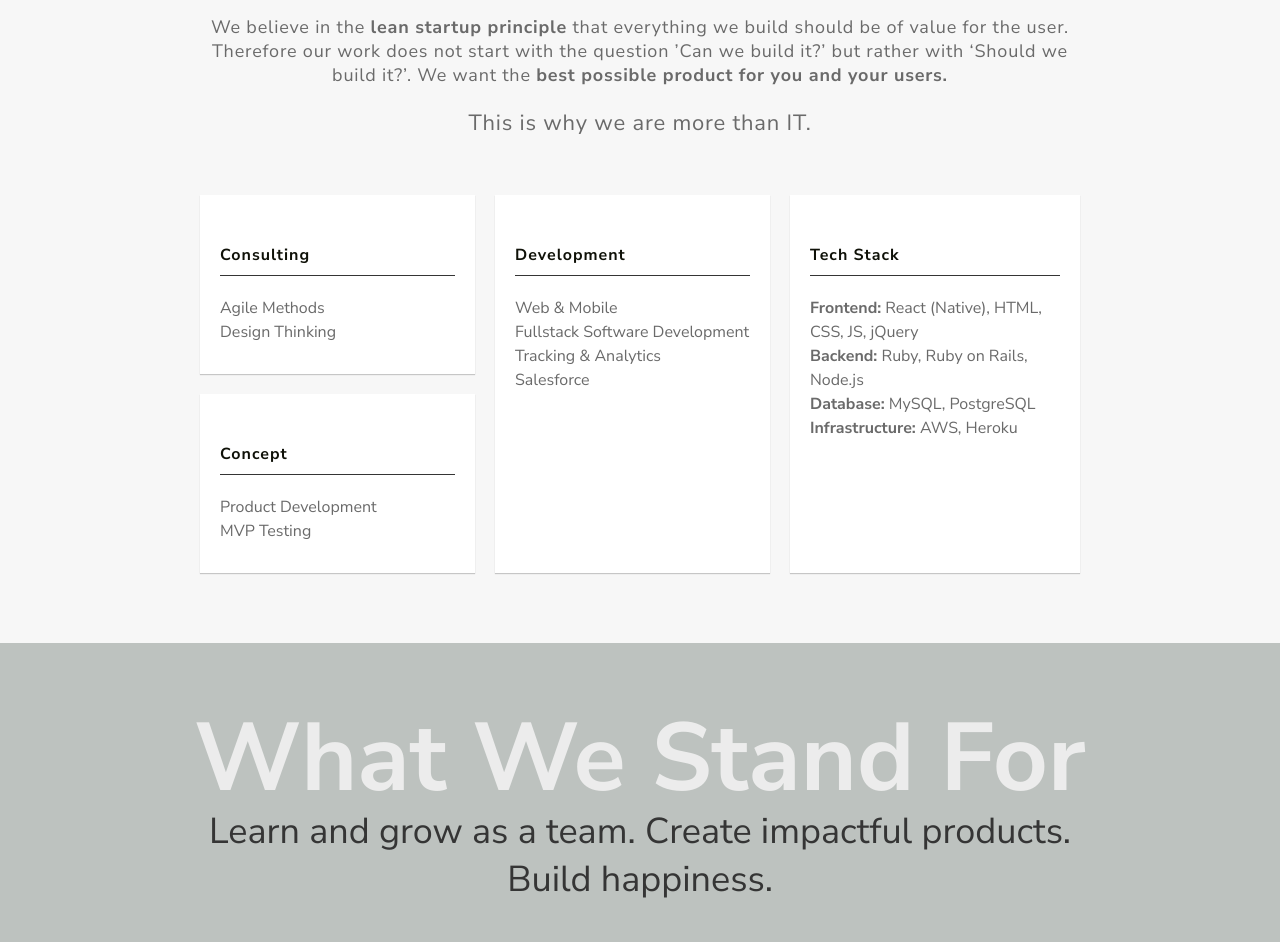
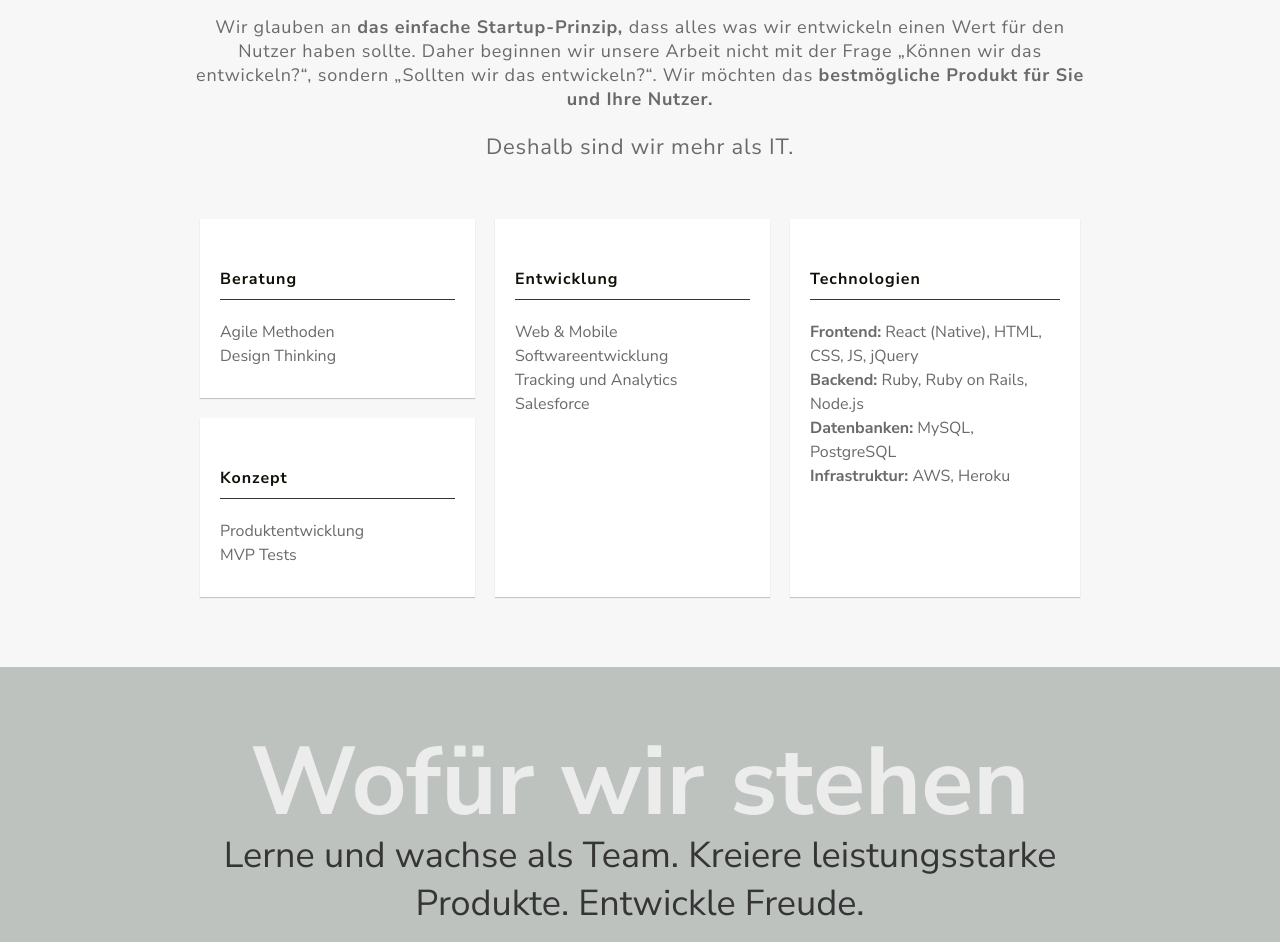
Before and after one commit to SMenke94/codein-homepage, a React (Create React App) app: page / in a window 1280 px wide. Shown: the part 1750-2692 px from the top of the page. Built offline with nearby package versions, Linux system fonts and the light colour scheme.

Commit message:
Add translations, rebuild i18n infrastructure and add simple toggle in navigation

```diff
--- a/src/components/Hero.js
+++ b/src/components/Hero.js
@@ -22,7 +22,7 @@ const Hero = () => {
           <div className="hero-headline">code&#183;in</div>
           <div className="hero-sub-headline">{t('more than IT')}</div>
           <div className="hero-slogan">
-            Your digital lab for impactful tech products
+            {t('Your digital lab for impactful tech products')}
           </div>
         </div>
         <a href="#mission">
--- a/src/components/Services.js
+++ b/src/components/Services.js
@@ -1,57 +1,55 @@
 
 import React from "react";
 import "../styles/Services.scss";
+import { useTranslation } from "react-i18next";
 
 const Services = () => {
+  const {t} = useTranslation();
   return (
     <div className="services-wrapper" id="services">
       <div className="row">
         <div className="services-container">
-          <div className="services-headline">What We Do</div>
+          <div className="services-headline">{t('What We Do')}</div>
           <div className="services-sub-headline">
-            We believe in the <b>lean startup principle</b> that everything we build
-            should be of value for the user. Therefore our work does not start
-            with the question ’Can we build it?’ but rather with ‘Should we
-            build it?’. We want the <b>best possible product for you and your
-            users.</b>
+            {t('We believe in the')} <b>{t('startup_principle')} </b> {t('user_advantage')} <b>{t('best_product')}</b>
             <br />
             <br />
             <div style={{ fontSize: "22px" }}>
-              This is why we are more than IT.
+              {t('more_than_IT')}
             </div>
           </div>
           <div className="services-boxes">
             <div className="services-box-wrapper">
               <div className="services-box">
                 <div className="services-box-icon" />
-                <div className="services-box-headline">Consulting</div>
+                <div className="services-box-headline">{t('Consulting')}</div>
                 <div className="services-box-text">
-                  <p>Agile Methods</p>
-                  <p>Design Thinking</p>
+                  <p>{t('Agile Methods')}</p>
+                  <p>{t('Design Thinking')}</p>
                 </div>
               </div>
               <div className="services-box">
                 <div className="services-box-icon" />
-                <div className="services-box-headline">Concept</div>
+                <div className="services-box-headline">{t('Concept')}</div>
                 <div className="services-box-text">
-                  <p>Product Development</p>
-                  <p>MVP Testing</p>
+                  <p>{t('Product Development')}</p>
+                  <p>{t('MVP Testing')}</p>
                 </div>
               </div>
             </div>
             <div className="services-box">
               <div className="services-box-icon" />
-              <div className="services-box-headline">Development</div>
+              <div className="services-box-headline">{t('Development')}</div>
               <div className="services-box-text">
-                <p>Web & Mobile</p>
-                <p>Fullstack Software Development</p>
-                <p>Tracking & Analytics</p>
-                <p>Salesforce</p>
+                <p>{t('Web & Mobile')}</p>
+                <p>{t('Fullstack Software Development')}</p>
+                <p>{t('Tracking & Analytics')}</p>
+                <p>{t('Salesforce')}</p>
               </div>
             </div>
             <div className="services-box">
               <div className="services-box-icon" />
-              <div className="services-box-headline">Tech Stack</div>
+              <div className="services-box-headline">{t('Tech Stack')}</div>
               <div className="services-box-text">
                 <p>
                   <b>Frontend:</b> React (Native), HTML, CSS, JS, jQuery
@@ -60,10 +58,10 @@ const Services = () => {
                   <b>Backend:</b> Ruby, Ruby on Rails, Node.js
                 </p>
                 <p>
-                  <b>Database:</b> MySQL, PostgreSQL
+                  <b>{t('Database')}:</b> MySQL, PostgreSQL
                 </p>
                 <p>
-                  <b>Infrastructure:</b> AWS, Heroku
+                  <b>{t('Infrastructure')}:</b> AWS, Heroku
                 </p>
               </div>
             </div>
--- a/src/components/Values.js
+++ b/src/components/Values.js
@@ -3,46 +3,44 @@ import "../styles/Values.scss";
 import star from '../assets/images/star.png';
 import heart from '../assets/images/heart.png';
 import rocket from '../assets/images/rocket.png';
+import { useTranslation } from 'react-i18next'
 
 const Values = () =>{
+  const {t} = useTranslation();
   return (
     <div className="values-wrapper" id="values">
       <div className="row">
         {/* <div className="values-container"> */}
-          <div className="values-headline">What We Stand For</div>
+          <div className="values-headline">{t('What We Stand For')}</div>
           <div className="values-sub-headline">
-            Learn and grow as a team. Create impactful products. Build
-            happiness.
+            {t('build_happiness')}
           </div>
           <div className="values-boxes">
             <div className="values-box">
               <div className="values-box-icon">
                 <img src={star} alt="star" />
               </div>
-              <div className="values-box-headline">Excitement</div>
+              <div className="values-box-headline">{t('Excitement')}</div>
               <div className="values-box-text">
-                We love coding and aspire to build extraordinary products that
-                excite us and have an impact to the world.
+                {t('Excitement_text')}
               </div>
             </div>
             <div className="values-box">
               <div className="values-box-icon">
                 <img src={heart} alt="heart" />
               </div>
-              <div className="values-box-headline">Trust</div>
+              <div className="values-box-headline">{t('Trust')}</div>
               <div className="values-box-text">
-                For us the foundation of successful teamwork and collaboration
-                is trust based on honest and transparent communication.
+                {t('Trust_text')}
               </div>
             </div>
             <div className="values-box">
               <div className="values-box-icon">
                 <img src={rocket} alt="rocket" />
               </div>
-              <div className="values-box-headline">Growth</div>
+              <div className="values-box-headline">{t('Growth')}</div>
               <div className="values-box-text">
-                We strive for more – personal and professional growth is an
-                essential part of our everyday work.
+                {t('Growth_text')}
               </div>
             </div>
           </div>
--- a/src/i18n-init.js
+++ b/src/i18n-init.js
@@ -1,5 +1,11 @@
 import i18n from "i18next";
 import { initReactI18next } from "react-i18next";
+
+export const options =
+  [
+    { value: 'en', label: 'English' },
+    { value: 'de', label: 'German' },
+  ];
 
 i18n
   .use(initReactI18next) // passes i18n down to react-i18next
@@ -7,19 +13,81 @@ i18n
     resources: {
       en: {
         translation: {
-          "more than IT": "more than IT"
+          "more than IT": "more than IT",
+          "Your digital lab for impactful tech products": "Your digital lab for impactful tech products",
+          "We help you digitalize your ventures and products.": "We help you digitalize your ventures and products.",
+          "What We Do": "What We Do",
+          "We believe in the": "We believe in the",
+          "startup_principle": "lean startup principle",
+          "user_advantage": "that everything we build should be of value for the user. Therefore our work does not start with the question ’Can we build it?’ but rather with ‘Should webuild it?’. We want the",
+          "best_product":"best possible product for you and your users.",
+          "more_than_IT":"This is why we are more than IT.",
+          "Consulting":"Consulting",
+          "Agile Methods": "Agile Methods",
+          "Design Thinking": "Design Thinking",
+          "Concept":"Concept",
+          "Product Development":"Product Development",
+          "MVP Testing":"MVP Testing",
+          "Development":"Development",
+          "Web & Mobile": "Web & Mobile",
+          "Fullstack Software Development": "Fullstack Software Development",
+          "Tracking & Analytics": "Tracking und Analytics",
+          "Salesforce": "Salesforce",
+          "Tech Stack": "Tech Stack",
+          "Database": "Database",
+          "Infrastructure":"Infrastructure",
+          "What We Stand For": "What We Stand For",
+          "build_happiness": "Learn and grow as a team. Create impactful products. Build happiness.",
+          "Excitement": "Excitement",
+          "Excitement_text": "We love coding and aspire to build extraordinary products that excite us and have an impact to the world.",
+          "Trust": "Trust",
+          "Trust_text": "For us the foundation of successful teamwork and collaboration is trust based on honest and transparent communication.",
+          "Growth": "Grwoth",
+          "Growth_text": "We strive for more – personal and professional growth is an essential part of our everyday work.",
         }
       },
       de: {
           translation:{
-            "more than IT": "mehr als IT"
+            "more than IT": "mehr als IT",
+            "Your digital lab for impactful tech products": "Ihre Agentur für leistungsstarke, digitale Produkte",
+            "typedText": "Wir helfen Ihnen, Ihre Ideen und Produkte umzusetzen.",
+            "What We Do": "Was wir tun",
+            "We believe in the": "Wir glauben an",
+            "startup_principle": "das einfache Startup-Prinzip,",
+            "user_advantage":"dass alles was wir entwickeln einen Wert für den Nutzer haben sollte. Daher beginnen wir unsere Arbeit nicht mit der Frage „Können wir das entwickeln?“, sondern „Sollten wir das entwickeln?“. Wir möchten das",
+            "best_product": "bestmögliche Produkt für Sie und Ihre Nutzer.",
+            "more_than_IT": "Deshalb sind wir mehr als IT.",
+            "Consulting":"Beratung",
+            "Agile Methods": "Agile Methoden",
+            "Design Thinking": "Design Thinking",
+            "Concept":"Konzept",
+            "Product Development":"Produktentwicklung",
+            "MVP Testing":"MVP Tests",
+            "Development":"Entwicklung",
+            "Web & Mobile": "Web & Mobile",
+            "Fullstack Software Development": "Softwareentwicklung",
+            "Tracking & Analytics": "Tracking und Analytics",
+            "Salesforce": "Salesforce",
+            "Tech Stack": "Technologien",
+            "Database": "Datenbanken",
+            "Infrastructure": "Infrastruktur",
+            "What We Stand For": "Wofür wir stehen",
+            "build_happiness": "Lerne und wachse als Team. Kreiere leistungsstarke Produkte. Entwickle Freude.",
+            "Excitement": "Motivation",
+            "Excitement_text": "Wir lieben es zu programmieren und Produkte zu entwickeln, die uns begeistern und einen Einfluss auf die Welt haben.",
+            "Trust": "Vertrauen",
+            "Trust_text": "Die Grundlage für erfolgreiche Teamarbeit und Zusammenarbeit ist Vertrauen, dass auf Ehrlichkeit und offener Kommunikation basiert.",
+            "Growth": "Wachstum",
+            "Growth_text": "Wir streben nach mehr – persönlich und beruflich ist Wachstum ein essentieller Teil unserer täglichen Arbeit.",
+
           }
       }
     },
-    lng: "en",
+    lng: "de",
     fallbackLng: "en",
 
     interpolation: {
       escapeValue: false
     }
   });
+  export default i18n;
--- a/src/index.js
+++ b/src/index.js
@@ -3,12 +3,15 @@ import ReactDOM from 'react-dom';
 // import './styles/index.css';
 import App from './App';
 import * as serviceWorker from './serviceWorker';
-import './i18n-init';
+import i18n from './i18n-init';
+import { I18nextProvider } from 'react-i18next';
 
 
 
 ReactDOM.render(
+    <I18nextProvider i18n={i18n}>
         <App />
+    </I18nextProvider>
 , document.getElementById('root'));
 
 serviceWorker.unregister();
```
Also changed, not shown: src/components/Mission.js (+20 -3 lines), src/components/essentials/NavBar.js (+9 -0 lines).
